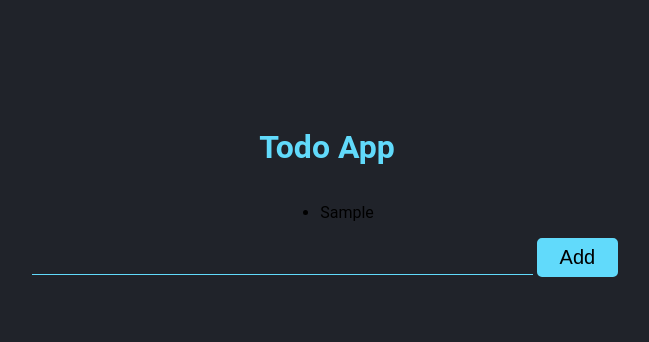
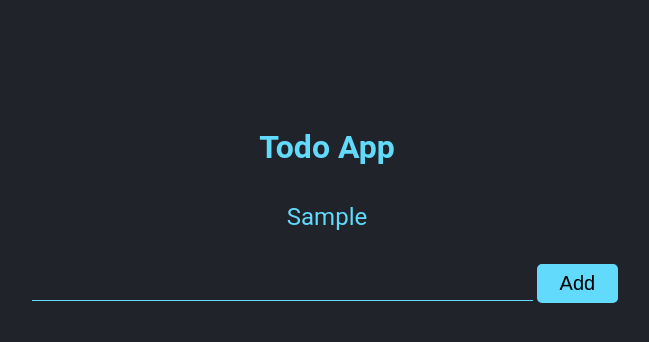
Before and after one commit to galatulis/GalaTodo, a React (Create React App) app: page / in a window 1280 px wide. Both pictures are taken after typing "Sample" into the empty fields and a click on the button "Add". Shown: the top 342 px of the page, without its empty margins (313-962 px from the left). Built offline with nearby package versions, Linux system fonts and the light colour scheme.

Commit message:
TodoList.jsx: Add inline styles

```diff
--- a/src/components/TodoList.jsx
+++ b/src/components/TodoList.jsx
@@ -1,10 +1,23 @@
 import React, { Fragment } from 'react';
+
+const style = {
+	item: {
+		color: '#61dafb',
+		fontSize: '1.5em',
+		marginBottom: '20%'
+	},
+	list: {
+		listStyle: 'none inside none',
+		padding: '0',
+		textAlign: 'left'
+	}
+};
 
 const TodoList = ({ todoItems }) => {
 	return (
 		<Fragment>
-			<ul>
-				{ todoItems.map(item => <li key={item.id}>{ item.text }</li>) }
+			<ul style={style.list}>
+				{ todoItems.map(item => <li key={item.id} style={style.item}>{ item.text }</li>) }
 			</ul>
 		</Fragment>
 	);
```
